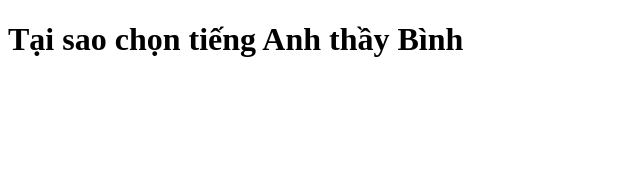
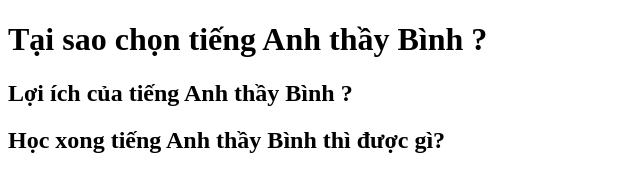
Before and after one commit to phanvc1996-dot/Duanlaptrinhso12, a plain HTML site: page index.html in a window 1280 px wide. Shown: the whole page, without its empty margins (0-640 px from the left). Drawn offline with Linux system fonts and the light colour scheme.

Commit message:
1. Sửa đổi và bổ sung lần 1, thêm ve.html

```diff
--- a/index.html
+++ b/index.html
@@ -6,6 +6,8 @@
     <title>Tiếng Anh thầy Bình</title>
   </head>
   <body>
-    <h1>Tại sao chọn tiếng Anh thầy Bình</h1>
+    <h1>Tại sao chọn tiếng Anh thầy Bình ?</h1>
+    <h2>Lợi ích của tiếng Anh thầy Bình ?</h2>
+    <h2>Học xong tiếng Anh thầy Bình thì được gì?</h2>
   </body>
 </html>
```
Also changed, not shown: ve.html (added, +11 -0 lines).
